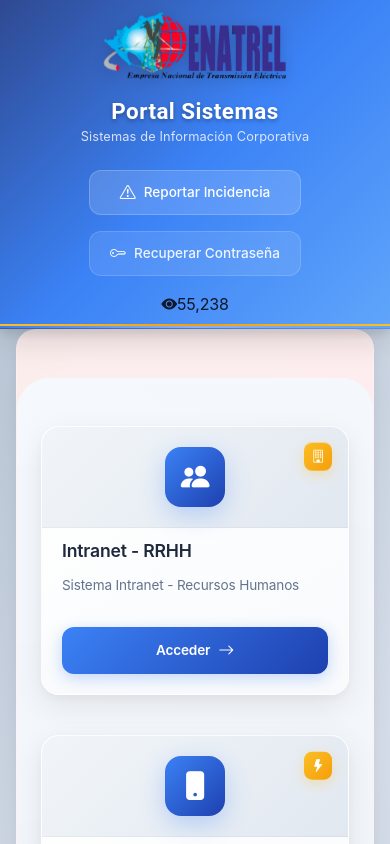
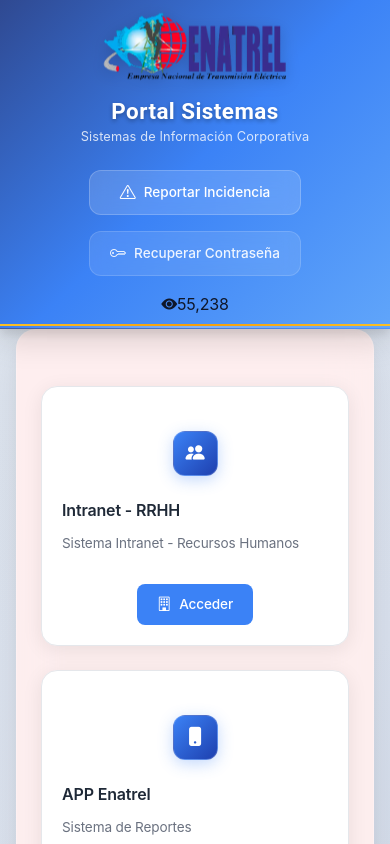
Before and after one commit to lennercastillo/enatrelportal, a React (Vite) app: page / in a window 390 px wide. Shown: the top 844 px of the page. Built offline with nearby package versions, Linux system fonts and the light colour scheme.

Commit message:
Actualizacion de diseños de la pagina y otros

```diff
--- a/src/App.css
+++ b/src/App.css
@@ -1,7 +1,7 @@
 /* Portal Global Styles - Premium Corporate Design */
 .portal {
   min-height: 100vh;
-  background: linear-gradient(135deg, #b5c3d1 0%, #e2e8f0 25%, #cbd5e1 50%, #94a3b8 100%);
+  background: linear-gradient(135deg, #e5ebf1 0%, #e2e8f0 25%, #cbd5e1 50%, #94a3b8 100%);
   font-family: 'Inter', sans-serif;
   color: #0f172a;
   position: relative;
--- a/src/components/ApplicationCard.css
+++ b/src/components/ApplicationCard.css
@@ -1,375 +1,164 @@
-/* Modern Application Cards - Premium Design */
-.modern-card {
-  position: relative;
-  background: linear-gradient(145deg, #ffffff 0%, #f8fafc 100%);
-  border-radius: 24px;
-  padding: 0;
-  margin-bottom: 2rem;
-  box-shadow:
-    0 10px 30px rgba(0, 0, 0, 0.08),
-    0 4px 12px rgba(0, 0, 0, 0.04),
-    inset 0 1px 0 rgba(255, 255, 255, 0.8);
-  border: 1px solid rgba(255, 255, 255, 0.2);
-  overflow: hidden;
-  transition: all 0.4s cubic-bezier(0.4, 0, 0.2, 1);
-  animation: cardFloat 6s ease-in-out infinite;
-  backdrop-filter: blur(20px);
-  height: 100%;
+/* Simple Application Cards - Clean Design */
+.simple-card {
+  background: white;
+  border-radius: 16px;
+  padding: 2rem;
+  height: 300px;
   display: flex;
   flex-direction: column;
-}
-
-.modern-card:hover {
-  transform: translateY(-12px) scale(1.02);
-  box-shadow:
-    0 25px 50px rgba(0, 0, 0, 0.15),
-    0 12px 24px rgba(0, 0, 0, 0.08),
-    inset 0 1px 0 rgba(255, 255, 255, 0.9);
-  animation-play-state: paused;
-}
-
-@keyframes cardFloat {
-  0%, 100% {
-    transform: translateY(0px);
-  }
-  50% {
-    transform: translateY(-8px);
-  }
-}
-
-/* Card Header */
-.card-header {
-  position: relative;
-  padding: 2rem 2rem 1rem 2rem;
-  background: linear-gradient(135deg, #f1f5f9 0%, #e2e8f0 100%);
-  border-bottom: 1px solid rgba(0, 0, 0, 0.05);
-}
-
-.card-icon {
-  width: 80px;
-  height: 80px;
-  border-radius: 20px;
-  display: flex;
-  align-items: center;
-  justify-content: center;
-  margin: 0 auto 1rem auto;
-  font-size: 2.2rem;
-  color: white;
-  background: linear-gradient(135deg, #3b82f6 0%, #1e40af 100%);
-  box-shadow:
-    0 8px 25px rgba(59, 130, 246, 0.3),
-    inset 0 1px 0 rgba(255, 255, 255, 0.2);
+  justify-content: space-between;
+  box-shadow: 0 4px 20px rgba(0, 0, 0, 0.08);
+  border: 1px solid #e5e7eb;
   transition: all 0.3s ease;
   position: relative;
   overflow: hidden;
 }
 
-.card-icon::before {
-  content: '';
-  position: absolute;
-  top: 0;
-  left: 0;
-  right: 0;
-  bottom: 0;
-  background: linear-gradient(45deg, transparent 30%, rgba(255, 255, 255, 0.1) 50%, transparent 70%);
-  transform: translateX(-100%);
-  transition: transform 0.6s ease;
+.simple-card:hover {
+  transform: translateY(-4px);
+  box-shadow: 0 8px 30px rgba(0, 0, 0, 0.12);
+  border-color: #3b82f6;
 }
 
-.modern-card:hover .card-icon::before {
-  transform: translateX(100%);
-}
-
-.modern-card:hover .card-icon {
-  transform: scale(1.1) rotate(5deg);
-  box-shadow:
-    0 12px 35px rgba(59, 130, 246, 0.4),
-    inset 0 1px 0 rgba(255, 255, 255, 0.3);
-}
-
-/* Iconos con colores específicos para cada aplicación */
-.modern-card:nth-child(1) .card-icon {
+/* Card Icon */
+.card-icon {
+  width: 60px;
+  height: 60px;
+  border-radius: 12px;
   background: linear-gradient(135deg, #3b82f6 0%, #1e40af 100%);
-  box-shadow: 0 8px 25px rgba(59, 130, 246, 0.3);
-}
-
-.modern-card:nth-child(2) .card-icon {
-  background: linear-gradient(135deg, #10b981 0%, #059669 100%);
-  box-shadow: 0 8px 25px rgba(16, 185, 129, 0.3);
-}
-
-.modern-card:nth-child(3) .card-icon {
-  background: linear-gradient(135deg, #f59e0b 0%, #d97706 100%);
-  box-shadow: 0 8px 25px rgba(245, 158, 11, 0.3);
-}
-
-.modern-card:nth-child(4) .card-icon {
-  background: linear-gradient(135deg, #ef4444 0%, #dc2626 100%);
-  box-shadow: 0 8px 25px rgba(239, 68, 68, 0.3);
-}
-
-.modern-card:nth-child(5) .card-icon {
-  background: linear-gradient(135deg, #8b5cf6 0%, #7c3aed 100%);
-  box-shadow: 0 8px 25px rgba(139, 92, 246, 0.3);
-}
-
-.modern-card:nth-child(6) .card-icon {
-  background: linear-gradient(135deg, #06b6d4 0%, #0891b2 100%);
-  box-shadow: 0 8px 25px rgba(6, 182, 212, 0.3);
-}
-
-.modern-card:nth-child(7) .card-icon {
-  background: linear-gradient(135deg, #84cc16 0%, #65a30d 100%);
-  box-shadow: 0 8px 25px rgba(132, 204, 22, 0.3);
-}
-
-.modern-card:nth-child(8) .card-icon {
-  background: linear-gradient(135deg, #f97316 0%, #ea580c 100%);
-  box-shadow: 0 8px 25px rgba(249, 115, 22, 0.3);
-}
-
-.card-badge {
-  position: absolute;
-  top: 1rem;
-  right: 1rem;
-  width: 36px;
-  height: 36px;
-  border-radius: 12px;
-  background: linear-gradient(135deg, #fbbf24 0%, #f59e0b 100%);
   display: flex;
   align-items: center;
   justify-content: center;
+  margin: 0 auto;
   color: white;
-  font-size: 1rem;
-  box-shadow: 0 4px 12px rgba(251, 191, 36, 0.3);
-  animation: badgeFloat 3s ease-in-out infinite;
+  font-size: 1.5rem;
+  margin-bottom: 1.5rem;
+  margin-top: 1.5rem;
   transition: all 0.3s ease;
+  box-shadow: 0 4px 15px rgba(59, 130, 246, 0.3);
+  border: 1px solid rgba(255, 255, 255, 0.2);
+  backdrop-filter: blur(20px);
+
 }
 
-.modern-card:hover .card-badge {
-  transform: scale(1.1) rotate(-5deg);
-  animation-play-state: paused;
+.simple-card:hover .card-icon {
+  transform: scale(1.1);
+  box-shadow: 0 4px 15px rgba(59, 130, 246, 0.3);
 }
 
-@keyframes badgeFloat {
-  0%, 100% {
-    transform: translateY(0px);
-  }
-  50% {
-    transform: translateY(-4px);
-  }
-}
-
-/* Card Content */
-.card-content {
-  padding: 1.5rem 2rem;
+/* Card Info */
+.card-info {
   flex-grow: 1;
-  display: flex;
-  flex-direction: column;
+  margin-bottom: 1.5rem;
 }
 
 .card-title {
   font-family: 'Inter', sans-serif;
   font-weight: 600;
-  font-size: 1.3rem;
-  color: #1e293b;
+  font-size: 1.25rem;
+  color: #1f2937;
   margin: 0 0 0.75rem 0;
   line-height: 1.3;
-  letter-spacing: -0.01em;
 }
 
 .card-description {
   font-family: 'Inter', sans-serif;
   font-weight: 400;
   font-size: 0.95rem;
-  color: #64748b;
+  color: #6b7280;
   line-height: 1.5;
   margin: 0;
-  flex-grow: 1;
 }
 
 /* Card Footer */
 .card-footer {
-  padding: 1rem 2rem 2rem 2rem;
-  background: linear-gradient(180deg, transparent 0%, rgba(248, 250, 252, 0.8) 100%);
+  display: flex;
+  justify-content: center;
 }
 
-.access-btn {
-  width: 100%;
-  padding: 0.875rem 1.5rem;
-  background: linear-gradient(135deg, #3b82f6 0%, #1e40af 100%);
-  color: white;
-  border: none;
-  border-radius: 16px;
-  font-family: 'Inter', sans-serif;
-  font-weight: 600;
-  font-size: 0.95rem;
-  cursor: pointer;
-  transition: all 0.3s ease;
+.card-button {
   display: flex;
   align-items: center;
-  justify-content: center;
   gap: 0.5rem;
-  position: relative;
-  overflow: hidden;
-  box-shadow: 0 4px 15px rgba(59, 130, 246, 0.3);
+  padding: 0.75rem 1.5rem;
+  background: #3b82f6;
+  color: white;
   text-decoration: none;
-  text-align: center;
+  border-radius: 8px;
+  font-family: 'Inter', sans-serif;
+  font-weight: 500;
+  font-size: 0.9rem;
+  transition: all 0.3s ease;
+  border: none;
+  cursor: pointer;
 }
 
-.access-btn::before {
-  content: '';
-  position: absolute;
-  top: 0;
-  left: -100%;
-  width: 100%;
-  height: 100%;
-  background: linear-gradient(90deg, transparent, rgba(255, 255, 255, 0.2), transparent);
-  transition: left 0.5s ease;
+.card-button:hover {
+  background: #2563eb;
+  transform: translateY(-1px);
+  box-shadow: 0 4px 12px rgba(59, 130, 246, 0.3);
 }
 
-.access-btn:hover::before {
-  left: 100%;
+.card-button i {
+  font-size: 0.9rem;
 }
 
-.access-btn:hover {
-  transform: translateY(-2px);
-  box-shadow: 0 8px 25px rgba(59, 130, 246, 0.4);
-  background: linear-gradient(135deg, #2563eb 0%, #1d4ed8 100%);
+/* Color variations for different cards */
+.simple-card:nth-child(1) .card-icon {
+  background: linear-gradient(135deg, #3b82f6 0%, #1e40af 100%);
 }
 
-.access-btn:active {
-  transform: translateY(0);
+.simple-card:nth-child(2) .card-icon {
+  background: linear-gradient(135deg, #10b981 0%, #059669 100%);
 }
 
-.access-btn i {
-  font-size: 1rem;
-  transition: transform 0.3s ease;
+.simple-card:nth-child(3) .card-icon {
+  background: linear-gradient(135deg, #f59e0b 0%, #d97706 100%);
 }
 
-.access-btn:hover i {
-  transform: translateX(4px);
+.simple-card:nth-child(4) .card-icon {
+  background: linear-gradient(135deg, #ef4444 0%, #dc2626 100%);
 }
 
-.access-btn:visited {
-  color: white;
+.simple-card:nth-child(5) .card-icon {
+  background: linear-gradient(135deg, #8b5cf6 0%, #7c3aed 100%);
 }
 
-.access-btn:focus {
-  outline: 2px solid rgba(59, 130, 246, 0.5);
-  outline-offset: 2px;
+.simple-card:nth-child(6) .card-icon {
+  background: linear-gradient(135deg, #06b6d4 0%, #0891b2 100%);
 }
 
-/* Card Glow Effect */
-.card-glow {
-  position: absolute;
-  top: 0;
-  left: 0;
-  right: 0;
-  bottom: 0;
-  background: linear-gradient(135deg, rgba(59, 130, 246, 0.05) 0%, rgba(16, 185, 129, 0.05) 100%);
-  opacity: 0;
-  transition: opacity 0.3s ease;
-  pointer-events: none;
-  border-radius: 24px;
+.simple-card:nth-child(7) .card-icon {
+  background: linear-gradient(135deg, #84cc16 0%, #65a30d 100%);
 }
 
-.modern-card:hover .card-glow {
-  opacity: 1;
+.simple-card:nth-child(8) .card-icon {
+  background: linear-gradient(135deg, #f97316 0%, #ea580c 100%);
+}
+
+.simple-card:nth-child(9) .card-icon {
+  background: linear-gradient(135deg, #ec4899 0%, #be185d 100%);
+}
+
+.simple-card:nth-child(10) .card-icon {
+  background: linear-gradient(135deg, #6366f1 0%, #4f46e5 100%);
+}
+
+.simple-card:nth-child(11) .card-icon {
+  background: linear-gradient(135deg, #14b8a6 0%, #0d9488 100%);
 }
 
 /* Responsive Design */
-@media (max-width: 1200px) {
-  .modern-card {
-    margin-bottom: 1.5rem;
-  }
-
-  .card-header {
-    padding: 1.75rem 1.75rem 0.75rem 1.75rem;
-  }
-
-  .card-content {
-    padding: 1.25rem 1.75rem;
-  }
-
-  .card-footer {
-    padding: 0.75rem 1.75rem 1.75rem 1.75rem;
-  }
-}
-
 @media (max-width: 768px) {
-  .modern-card {
-    margin-bottom: 1.25rem;
-    border-radius: 20px;
-  }
-
-  .card-header {
-    padding: 1.5rem 1.5rem 0.5rem 1.5rem;
+  .simple-card {
+    height: 280px;
+    padding: 1.5rem;
   }
 
   .card-icon {
-    width: 70px;
-    height: 70px;
-    font-size: 2rem;
-    border-radius: 18px;
-  }
-
-  .card-badge {
-    width: 32px;
-    height: 32px;
-    font-size: 0.9rem;
-    border-radius: 10px;
-  }
-
-  .card-content {
-    padding: 1rem 1.5rem;
-  }
-
-  .card-title {
-    font-size: 1.2rem;
-  }
-
-  .card-description {
-    font-size: 0.9rem;
-  }
-
-  .card-footer {
-    padding: 0.5rem 1.5rem 1.5rem 1.5rem;
-  }
-
-  .access-btn {
-    padding: 0.75rem 1.25rem;
-    font-size: 0.9rem;
-    border-radius: 14px;
-  }
-}
-
-@media (max-width: 576px) {
-  .modern-card {
-    margin-bottom: 1rem;
-    border-radius: 18px;
-  }
-
-  .card-header {
-    padding: 1.25rem 1.25rem 0.25rem 1.25rem;
-  }
-
-  .card-icon {
-    width: 60px;
-    height: 60px;
-    font-size: 1.8rem;
-    border-radius: 16px;
-  }
-
-  .card-badge {
-    width: 28px;
-    height: 28px;
-    font-size: 0.8rem;
-    border-radius: 8px;
-  }
-
-  .card-content {
-    padding: 0.75rem 1.25rem;
+    width: 50px;
+    height: 50px;
+    font-size: 1.3rem;
   }
 
   .card-title {
@@ -377,16 +166,32 @@
   }
 
   .card-description {
+    font-size: 0.9rem;
+  }
+}
+
+@media (max-width: 576px) {
+  .simple-card {
+    height: 260px;
+    padding: 1.25rem;
+  }
+
+  .card-icon {
+    width: 45px;
+    height: 45px;
+    font-size: 1.2rem;
+  }
+
+  .card-title {
+    font-size: 1rem;
+  }
+
+  .card-description {
     font-size: 0.85rem;
   }
 
-  .card-footer {
-    padding: 0.25rem 1.25rem 1.25rem 1.25rem;
-  }
-
-  .access-btn {
-    padding: 0.7rem 1rem;
+  .card-button {
+    padding: 0.6rem 1.25rem;
     font-size: 0.85rem;
-    border-radius: 12px;
   }
 }
--- a/src/components/ApplicationCard.jsx
+++ b/src/components/ApplicationCard.jsx
@@ -5,32 +5,22 @@
 
   return (
     <div className="col-lg-4 col-md-6 col-sm-12">
-      <div
-        className="modern-card"
-        style={{ animationDelay: `${id * 0.15}s` }}
-      >
-        <div className="card-header">
-          <div className="card-icon">
-            <i className={`bi ${icon}`}></i>
-          </div>
-          <div className="card-badge">
-            <i className={`bi ${cornerIcon}`}></i>
-          </div>
+      <div className="simple-card">
+        <div className="card-icon">
+          <i className={`bi ${icon}`}></i>
         </div>
 
-        <div className="card-content">
+        <div className="card-info">
           <h3 className="card-title">{title}</h3>
           <p className="card-description">{description}</p>
         </div>
 
         <div className="card-footer">
-          <a href={application.url || "#"} className="access-btn" target="_blank" rel="noopener noreferrer">
+          <a href={application.url || "#"} className="card-button" target="_blank" rel="noopener noreferrer">
+            <i className={`bi ${cornerIcon}`}></i>
             <span>Acceder</span>
-            <i className="bi bi-arrow-right"></i>
           </a>
         </div>
-
-        <div className="card-glow"></div>
       </div>
     </div>
   )
--- a/src/components/ApplicationsGrid.css
+++ b/src/components/ApplicationsGrid.css
@@ -1,61 +1,37 @@
-/* Applications Grid Styles - Modern Layout */
-.applications-grid {
+/* Simple Applications Grid */
+.container-fluid {
   padding: 3rem 0;
-  margin-top: 2rem;
-  margin-bottom: 2rem;
-  background: linear-gradient(135deg, #f8fafc 0%, #f1f5f9 100%);
-  border-radius: 32px;
-  position: relative;
-  overflow: hidden;
 }
 
-.applications-grid::before {
-  content: '';
-  position: absolute;
-  top: 0;
-  left: 0;
-  right: 0;
-  bottom: 0;
-  background:
-    radial-gradient(circle at 20% 20%, rgba(59, 130, 246, 0.03) 0%, transparent 50%),
-    radial-gradient(circle at 80% 80%, rgba(16, 185, 129, 0.03) 0%, transparent 50%);
-  pointer-events: none;
+.row {
+  justify-content: center;
 }
 
-.applications-grid .row {
-  position: relative;
-  z-index: 1;
-  margin-bottom: 0;
+/* Centrar las cards cuando hay menos de 3 */
+.row .col-lg-4:only-child {
+  display: flex;
+  justify-content: center;
 }
 
-.applications-grid .row:last-child {
-  margin-bottom: 0;
+.row .col-lg-4:nth-last-child(-n+2):first-child {
+  display: flex;
+  justify-content: center;
 }
 
-/* Responsive margins */
+.row .col-lg-4:nth-last-child(-n+2):last-child {
+  display: flex;
+  justify-content: center;
+}
+
+/* Responsive adjustments */
 @media (max-width: 768px) {
-  .applications-grid {
+  .container-fluid {
     padding: 2rem 0;
-    margin-top: 1.5rem;
-  }
-
-  .applications-grid .row {
-    margin-bottom: 1.5rem;
   }
 }
 
 @media (max-width: 576px) {
-  .applications-grid {
+  .container-fluid {
     padding: 1.5rem 0;
-    margin-top: 1rem;
-  }
-
-  .applications-grid .row {
-    margin-bottom: 1rem;
-  }
-
-  .applications-grid .row .col-lg-4 {
-    margin-bottom: 1rem;
-    width: 100%;
   }
 }
--- a/src/components/ApplicationsGrid.jsx
+++ b/src/components/ApplicationsGrid.jsx
@@ -3,7 +3,7 @@
 
 const ApplicationsGrid = ({ applications }) => {
   return (
-    <div className="container-fluid px-4 applications-grid pb-5 pt-5 mb-5">
+    <div className="container-fluid px-4">
       <div className="row g-4">
         {applications.map((app) => (
           <ApplicationCard key={app.id} application={app} />
```
